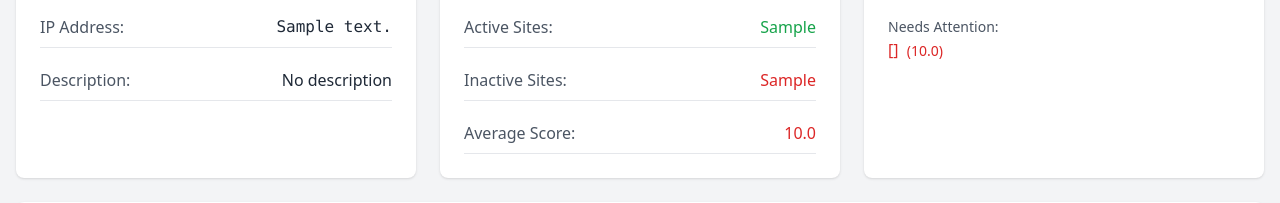
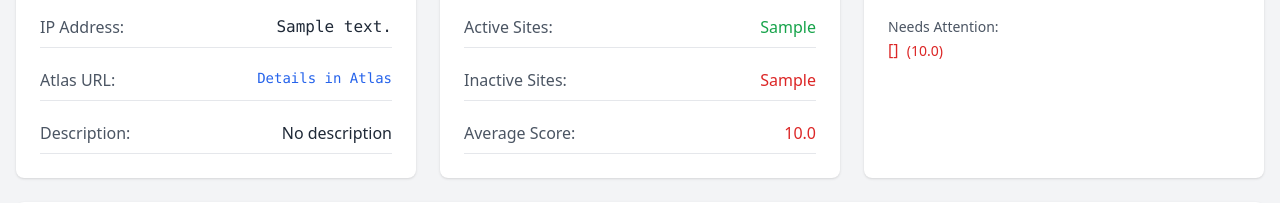
Before and after one commit to layershift/http-code-checker, a Django app: template templates/monitoring/server_detail.html in a window 1280 px wide. Shown: the part 330-533 px from the top of the page. Run offline with Django 4.2, Linux system fonts and the light colour scheme; the template is opened without the code that fills it: most values are stand-ins (such as "Sample title", 1, 10 or a date in 2020); some libraries are stand-ins or nearby versions.

Commit message:
Atls link to server #10

```diff
--- a/apps/core/views.py
+++ b/apps/core/views.py
@@ -3,7 +3,7 @@ from django.db.models import Count, Q
 from apps.monitoring.models import Server, Site, SiteSnapshot, SiteScore
 from apps.infrastructure.models import IPAddress, IPClass
 from django.shortcuts import render, get_object_or_404
-import json
+import json, os
 from django.db.models import Avg
 from apps.core.decorators.decorators import ip_allow
 from django.utils.decorators import method_decorator
@@ -122,6 +122,8 @@ class ServerDetailView(DetailView):
         context['top_performers'] = sorted(sites_with_scores, key=lambda x: x['avg_score'], reverse=True)[:5]
         context['bottom_performers'] = sorted(sites_with_scores, key=lambda x: x['avg_score'])[:5]
 
+        atlas_base = os.getenv('ATLAS_URL', 'https://atlas.man-1.vm.plesk-server.com/warehouse/vmdetail_brief/')
+        context['atlas_url'] = f"{atlas_base}{self.object.name}"
         return context
 
 
--- a/templates/monitoring/server_detail.html
+++ b/templates/monitoring/server_detail.html
@@ -45,10 +45,20 @@
                         {% endif %}
                     </span>
                 </div>
+                <!-- Atlas URL - NEW SECTION -->
+                <div class="flex justify-between py-2 border-b">
+                    <span class="text-gray-600">Atlas URL:</span>
+                    <a href="{{ atlas_url }}" target="_blank"
+                       class="text-blue-600 hover:text-blue-800 font-mono text-sm break-all">
+                        <!-- {{ atlas_url }} -->
+                          Details in Atlas
+                    </a>
+                </div>
                 <div class="flex justify-between py-2 border-b">
                     <span class="text-gray-600">Description:</span>
                     <span class="text-gray-800">{{ server.description|default:"No description" }}</span>
                 </div>
+
             </div>
         </div>
 
@@ -120,7 +130,7 @@
                         <th class="text-left py-3 px-4 text-sm font-medium text-gray-500">Avg Score</th>
                         <th class="text-left py-3 px-4 text-sm font-medium text-gray-500">Latest Score</th>
                         <th class="text-left py-3 px-4 text-sm font-medium text-gray-500">Actions</th>
-                    </tr>
+                     </tr>
                 </thead>
                 <tbody>
                     {% for site in sites %}
```
